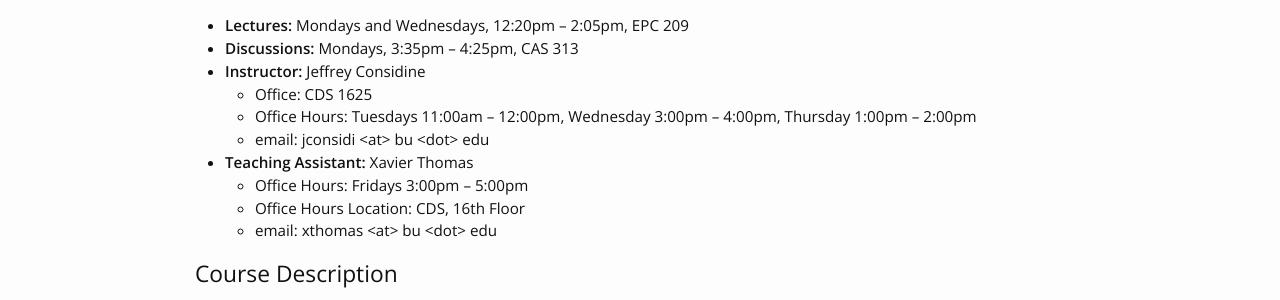
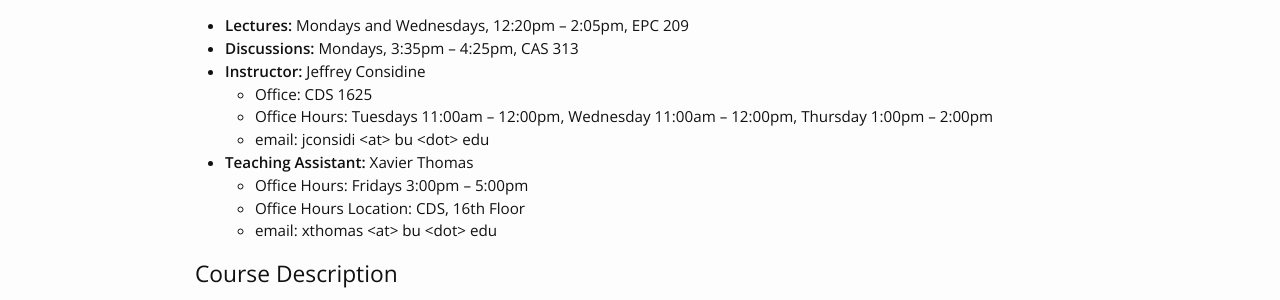
Before and after one commit to DL4DS/fa2024, a Jekyll site: the page built from index.md, in a window 1280 px wide and 900 px high. Shown: the part 385-685 px from the top of the window. Built offline with Jekyll 4.4.1, drawn with Linux system fonts in a browser that asks for light colours; nearby versions of some CDN libraries.

Commit message:
Update index.md

```diff
--- a/index.md
+++ b/index.md
@@ -6,7 +6,7 @@ layout: home
 * **Discussions:** Mondays, 3:35pm -- 4:25pm, CAS 313
 * **Instructor:** Jeffrey Considine
   * Office: CDS 1625
-  * Office Hours: Tuesdays 11:00am -- 12:00pm, Wednesday 3:00pm -- 4:00pm, Thursday 1:00pm -- 2:00pm
+  * Office Hours: Tuesdays 11:00am -- 12:00pm, Wednesday 11:00am -- 12:00pm, Thursday 1:00pm -- 2:00pm
   * email: jconsidi \<at\> bu \<dot\> edu
 * **Teaching Assistant:** Xavier Thomas
   * Office Hours: Fridays 3:00pm -- 5:00pm
```
